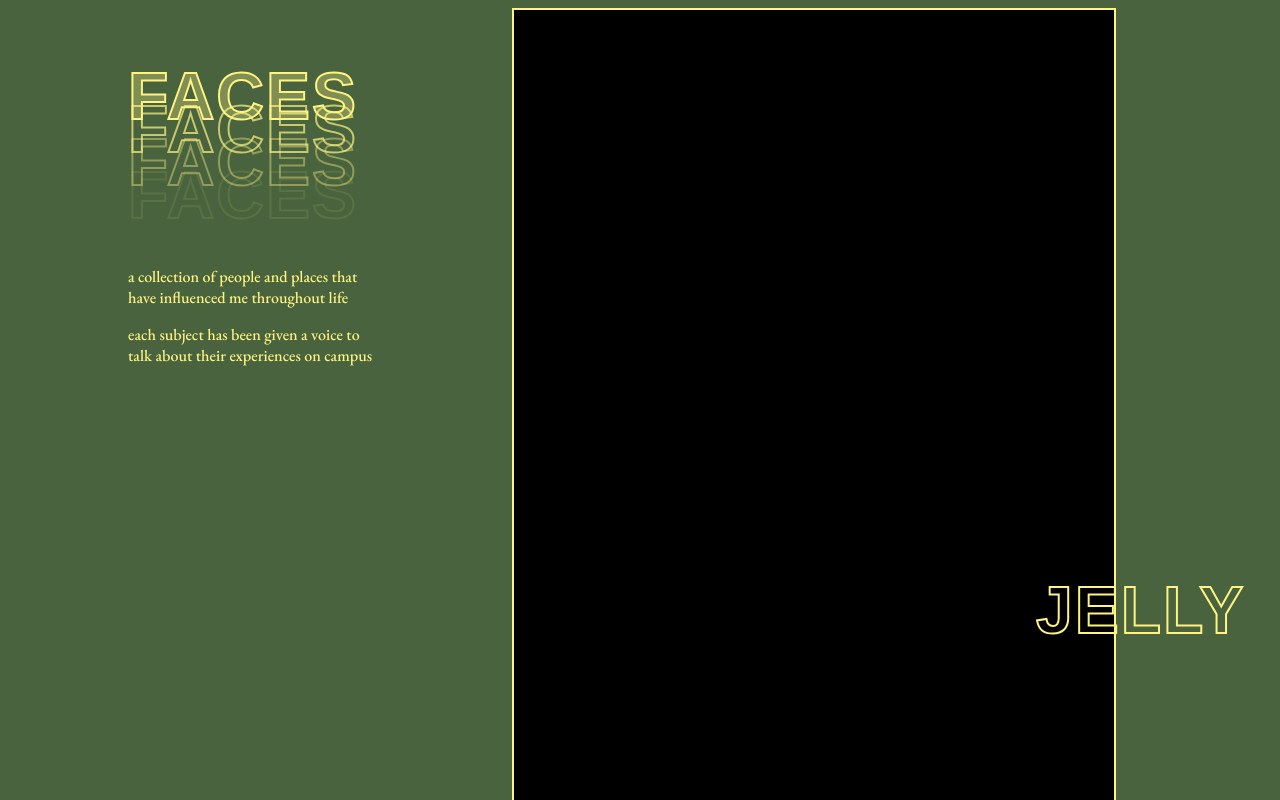
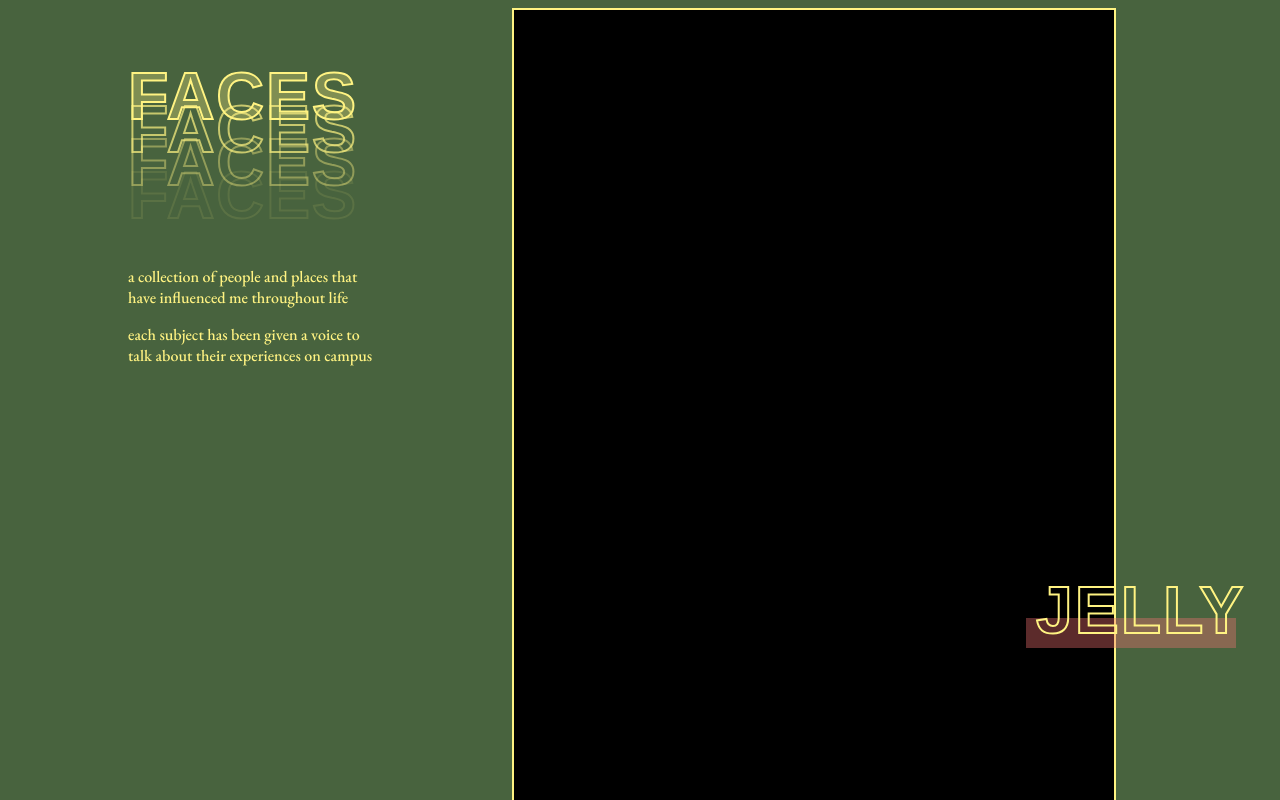
Before and after one commit to ijemmao/faces, a website: page index.html in a window 1280 px wide. Shown: the top 800 px of the page. Drawn offline with nearby package versions, Linux system fonts and the light colour scheme; a web font is replaced by a local one.

Commit message:
included highlight bar

```diff
--- a/index.html
+++ b/index.html
@@ -21,7 +21,10 @@
       <div class="right-container">
         <div class="photo-container">
           <div class="photo"></div>
-          <h1 class="subject_title">Jelly</h1>
+          <div class="subject-information-container">
+            <h1 class="subject_title">Jelly</h1>
+            <div class="highlight"></div>
+          </div>
         </div>
         <div class="photo"></div>
         <div class="photo"></div>
--- a/style.css
+++ b/style.css
@@ -90,15 +90,28 @@ p {
   border: 2px rgb(255, 243, 130, 1) solid;
 }
 
+.subject-information-container {
+  display: flex;
+  flex-direction: column;
+}
+
 .subject_title {
   width: fit-content;
   margin-top: 300px;
   margin-left: -80px;
   text-transform: uppercase;
+  z-index: 1;
   -webkit-text-stroke: 2px rgb(255, 243, 130, 1);
 }
-
 
 .subject_title:hover {
   -webkit-text-stroke: 3px rgb(255, 243, 130, 1);
 }
+
+.highlight {
+  height: 30px;
+  width: 210px;
+  margin-top: -30px;
+  margin-left: -90px;
+  background-color: rgb(242, 114, 114, .38);
+}
```
